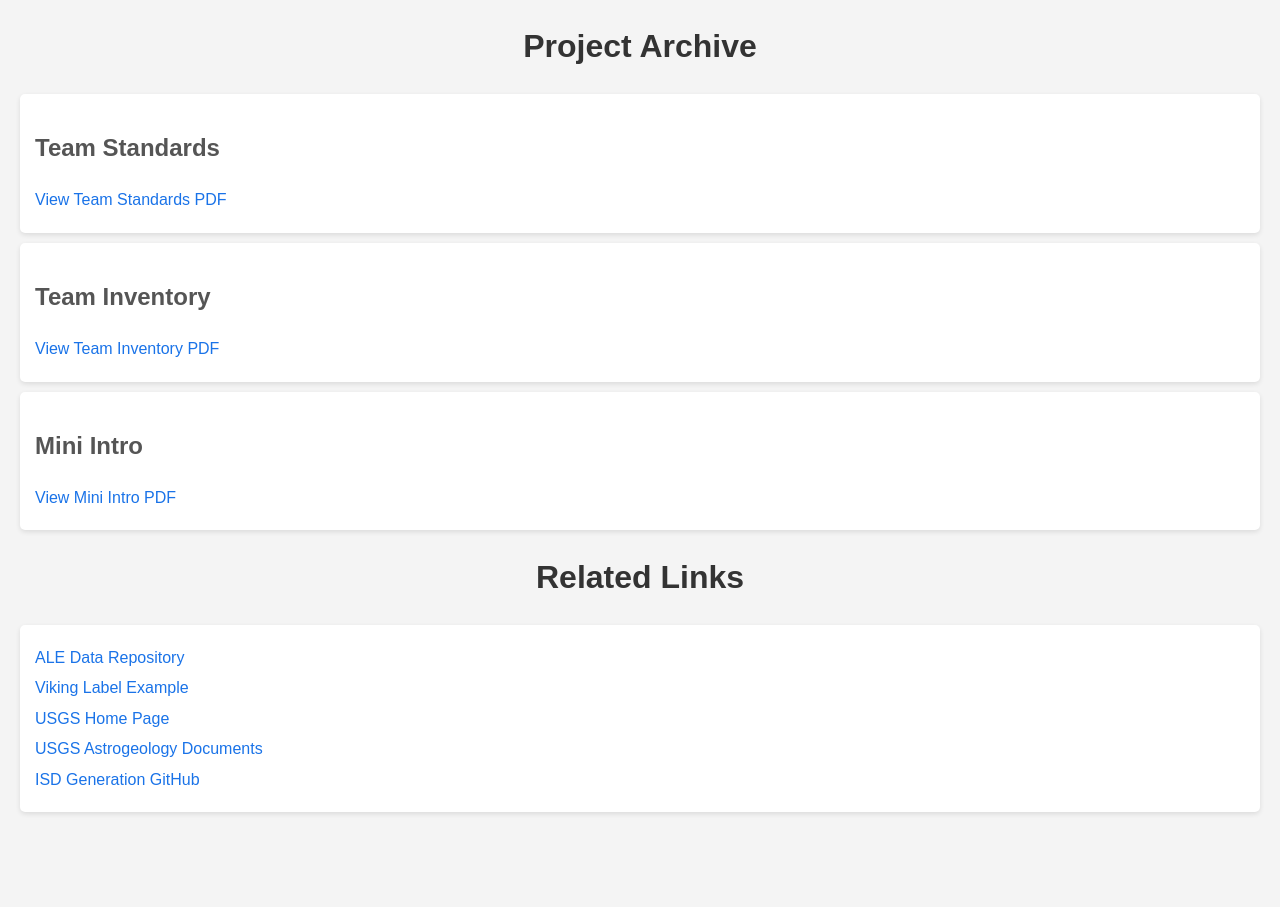
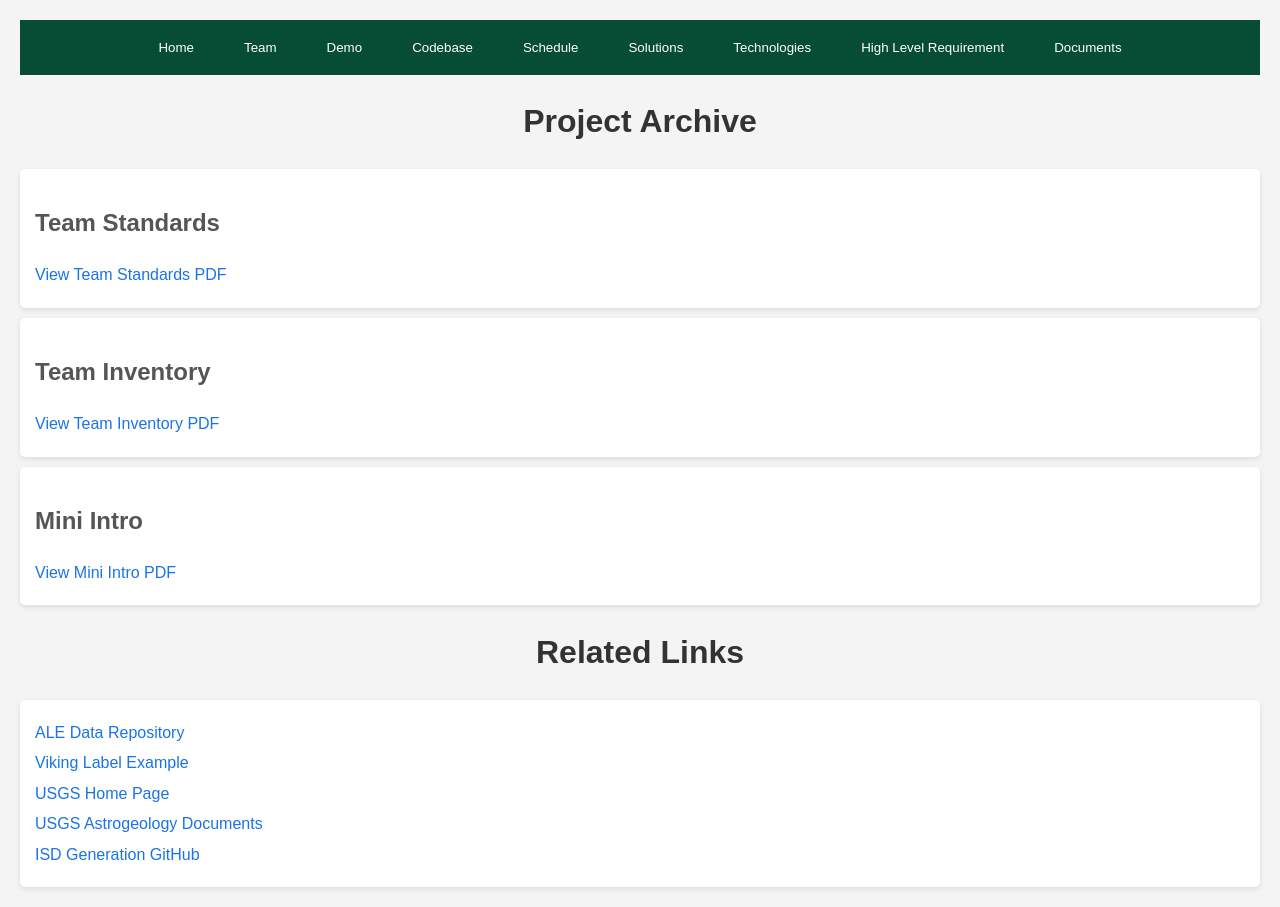
Before and after one commit to AustinCarlile/Cloud-Based-Planetary-Ephemerides, a plain HTML site: page website/documents.html in a window 1280 px wide. Before the commit the page ends 832 px from the top, so only its background shows below. Drawn offline with Linux system fonts and the light colour scheme.

Commit message:
Add nav bar to documents.html

```diff
--- a/website/documents.html
+++ b/website/documents.html
@@ -18,6 +18,15 @@
         h2 {
             color: #555;
         }
+        button {
+            background-color: #074d35;
+            color: white;
+            padding: 10px 20px;
+            margin: 0 5px;
+            border: none;
+            border-radius: 5px;
+            cursor: pointer;
+        }
         .archive-section {
             background-color: #fff;
             padding: 15px;
@@ -35,9 +44,45 @@
         a:hover {
             text-decoration: underline;
         }
+        .nav {
+            display: flex;
+            justify-content: center;
+            background-color: #074d35;
+            padding: 10px;
+        }
     </style>
 </head>
 <body>
+    <div class="nav">
+        <a href="index.html">
+            <button>Home</button>
+        </a>
+        <a href="contact.html">
+            <button>Team</button>
+        </a>
+        <a href="Demo.html">
+            <button>Demo</button>
+        </a>
+        <a href="codebase.html">
+            <button>Codebase</button>
+        </a>
+        <a href="schedule.html">
+            <button>Schedule</button>
+        </a>
+        <a href="solutions.html">
+            <button>Solutions</button>
+        </a>
+        <a href="technologies.html">
+            <button>Technologies</button>
+        </a>
+        <a href="highlevelrequirement.html">
+            <button>High Level Requirement</button>
+        <a href="documents.html">
+            <button>Documents
+            </button>
+        </a>
+    </div>
+
     <h1>Project Archive</h1>
 
     <div class="archive-section">
```
